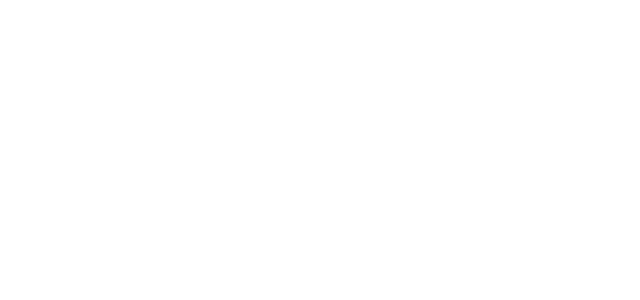
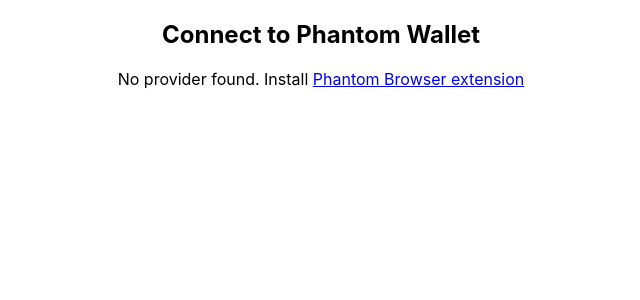
Before and after one commit to yadin12690/web3_wallet, a React (Vite) app: page / in a window 1280 px wide. Shown: the top 300 px of the page, without its empty margins (319-959 px from the left). Built offline with nearby package versions, Linux system fonts and the light colour scheme.

Commit message:
sign in to pahntom wallet

```diff
--- a/package.json
+++ b/package.json
@@ -8,6 +8,7 @@
     "preview": "vite preview"
   },
   "dependencies": {
+    "@solana/web3.js": "^1.34.0",
     "react": "^17.0.2",
     "react-dom": "^17.0.2"
   },
--- a/src/App.tsx
+++ b/src/App.tsx
@@ -1,11 +1,11 @@
-import { useState } from 'react'
 import './App.css'
+import Connect from './components/Connect'
 
 function App() {
-  const [count, setCount] = useState(0)
 
   return (
     <div className="App">
+      <Connect />
     </div>
   )
 }
--- /dev/null
+++ b/src/components/Connect.tsx
@@ -0,0 +1,112 @@
+import { useEffect, useState } from "react";
+import { PublicKey, Transaction } from "@solana/web3.js";
+
+function Connect() {
+    const [provider, setProvider] = useState<undefined>(
+        undefined
+    );
+    const [walletKey, setWalletKey] = useState<undefined>(
+        undefined
+    );
+
+    /**
+     * @description gets Phantom provider, if it exists
+     */
+    const getProvider = (): undefined => {
+        if ("solana" in window) {
+            // @ts-ignore
+            const provider = window.solana as any;
+            if (provider.isPhantom) return provider;
+        }
+    };
+
+    /**
+     * @description prompts user to connect wallet if it exists
+     */
+    const connectWallet = async () => {
+        // @ts-ignore
+        const { solana } = window;
+
+        if (solana) {
+            try {
+                const response = await solana.connect();
+                console.log("wallet account ", response.publicKey.toString());
+                setWalletKey(response.publicKey.toString());
+            } catch (err) {
+                // { code: 4001, message: 'User rejected the request.' }
+            }
+        }
+    };
+
+    /**
+     * @description disconnect Phantom wallet
+     */
+    const disconnectWallet = async () => {
+        // @ts-ignore
+        const { solana } = window;
+
+        if (walletKey && solana) {
+            await (solana).disconnect();
+            setWalletKey(undefined);
+        }
+    };
+
+    // detect phantom provider exists
+    useEffect(() => {
+        const provider = getProvider();
+
+        if (provider) setProvider(provider);
+        else setProvider(undefined);
+    }, []);
+
+    return (
+        <div className="App">
+            <header className="App-header">
+                <h2>Connect to Phantom Wallet</h2>
+                {provider && !walletKey && (
+                    <button
+                        style={{
+                            fontSize: "16px",
+                            padding: "15px",
+                            fontWeight: "bold",
+                            borderRadius: "5px",
+                            background: '#2ecc71',
+                            color: '#ffffff',
+                        }}
+                        onClick={connectWallet}
+                    >
+                        Connect to Phantom Wallet
+                    </button>
+                )}
+
+                {provider && walletKey && (
+                    <div>
+                        <p>Connected account key:{walletKey}</p>
+
+                        <button
+                            style={{
+                                fontSize: "16px",
+                                padding: "15px",
+                                fontWeight: "bold",
+                                borderRadius: "5px",
+                                margin: "15px auto",
+                            }}
+                            onClick={disconnectWallet}
+                        >
+                            Disconnect
+                        </button>
+                    </div>
+                )}
+
+                {!provider && (
+                    <p>
+                        No provider found. Install{" "}
+                        <a href="https://phantom.app/">Phantom Browser extension</a>
+                    </p>
+                )}
+            </header>
+        </div>
+    );
+}
+
+export default Connect
```
Also changed, not shown: src/interfaces/IConnnect.ts (added, +18 -0 lines), 1 other file (tests, documents, lock files or other folders).
